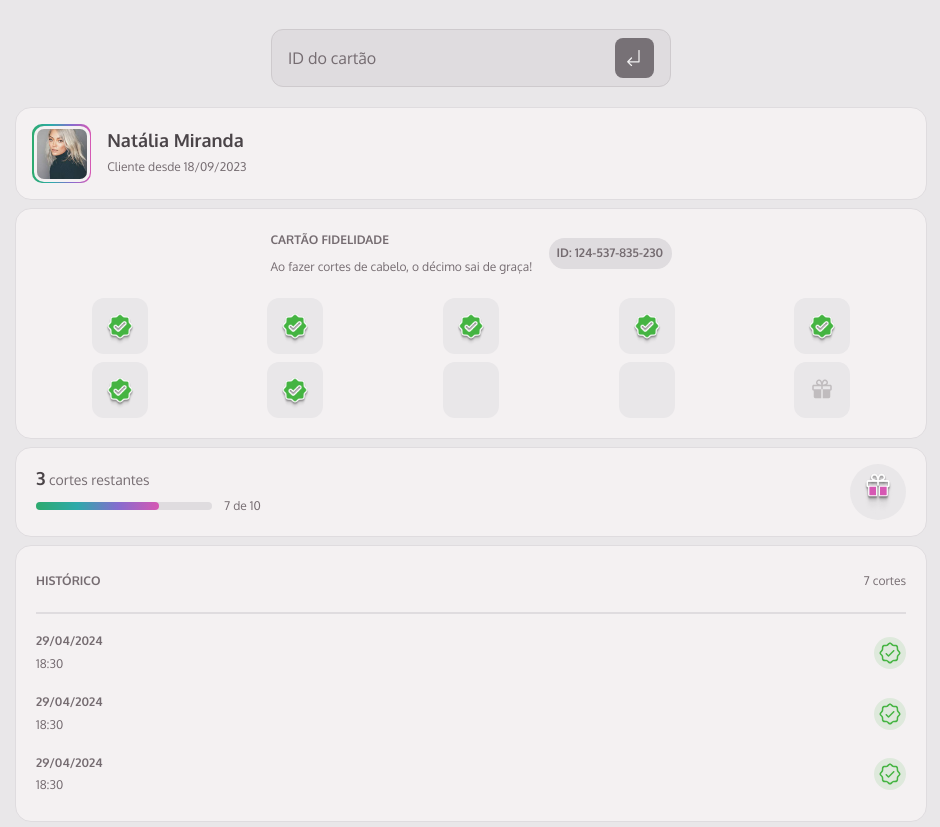
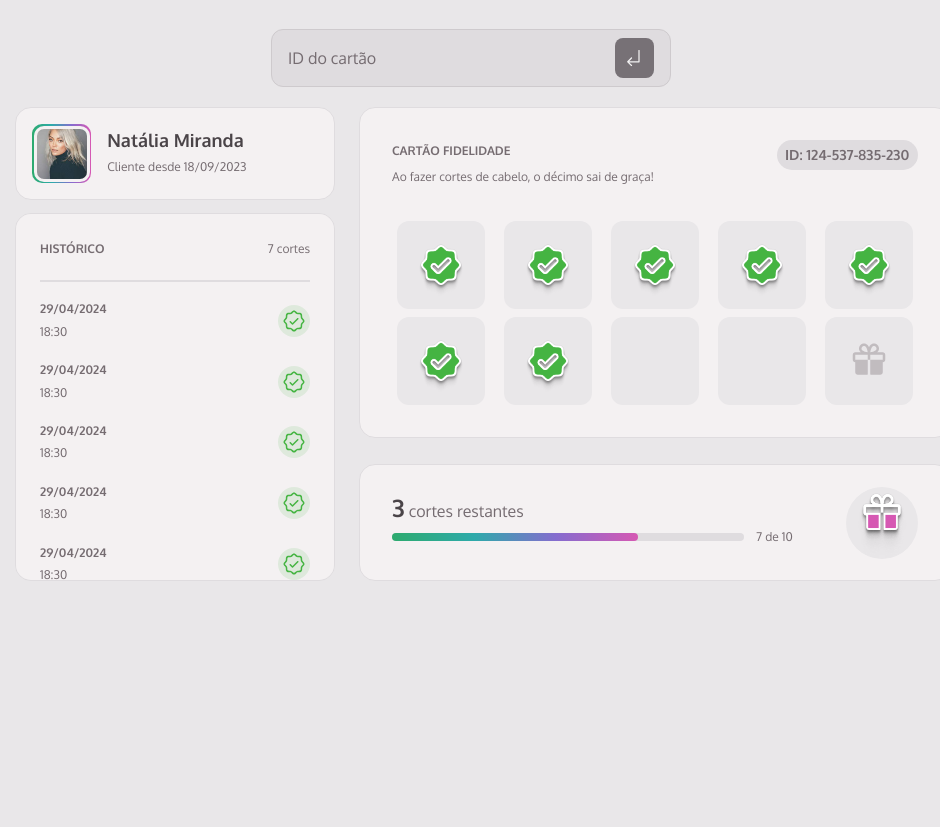
Before and after one commit to rmmena123/mba-member-club, a plain HTML site: page index.html in a window 1280 px wide. Shown: the part 123-950 px from the top of the page, without its empty margins (169-1109 px from the left). After the commit the page ends 800 px from the top, so only its background shows below. Drawn offline with Linux system fonts and the light colour scheme.

Commit message:
Feature: Desktop: Responsive CSS for desktop

```diff
--- a/index.html
+++ b/index.html
@@ -90,7 +90,7 @@
           <div class="item-check"></div>
 
           <div class="item-check">
-            <img src="./src/assets/gift.svg" />
+            <img class="gift-check" src="./src/assets/gift.svg" />
           </div>
         </div>
       </section>
@@ -155,6 +155,72 @@
               <img src="./src/assets/seal-check.svg" />
             </div>
           </div>
+
+          <div class="history-card">
+            <div class="time">
+              <p class="subtitle-sm">29/04/2024</p>
+              <p class="text-xs">18:30</p>
+            </div>
+
+            <div class="check">
+              <img src="./src/assets/seal-check.svg" />
+            </div>
+          </div>
+
+          <div class="history-card">
+            <div class="time">
+              <p class="subtitle-sm">29/04/2024</p>
+              <p class="text-xs">18:30</p>
+            </div>
+
+            <div class="check">
+              <img src="./src/assets/seal-check.svg" />
+            </div>
+          </div>
+
+          <div class="history-card">
+            <div class="time">
+              <p class="subtitle-sm">29/04/2024</p>
+              <p class="text-xs">18:30</p>
+            </div>
+
+            <div class="check">
+              <img src="./src/assets/seal-check.svg" />
+            </div>
+          </div>
+
+          <div class="history-card">
+            <div class="time">
+              <p class="subtitle-sm">29/04/2024</p>
+              <p class="text-xs">18:30</p>
+            </div>
+
+            <div class="check">
+              <img src="./src/assets/seal-check.svg" />
+            </div>
+          </div>
+
+          <div class="history-card">
+            <div class="time">
+              <p class="subtitle-sm">29/04/2024</p>
+              <p class="text-xs">18:30</p>
+            </div>
+
+            <div class="check">
+              <img src="./src/assets/seal-check.svg" />
+            </div>
+          </div>
+
+          <div class="history-card">
+            <div class="time">
+              <p class="subtitle-sm">29/04/2024</p>
+              <p class="text-xs">18:30</p>
+            </div>
+
+            <div class="check">
+              <img src="./src/assets/seal-check.svg" />
+            </div>
+          </div>
         </div>
       </section>
     </main>
--- a/src/styles/global.css
+++ b/src/styles/global.css
@@ -88,6 +88,17 @@ main {
   align-items: center;
   flex-direction: column;
   gap: var(--space-sm);
+
+  @media (min-width: 62em) {
+    display: grid;
+    align-items: start;
+    align-content: stretch;
+    grid-template-columns: 20rem 35.5rem;
+    grid-template-rows: 5.625rem 1fr 7.313rem;
+
+    column-gap: var(--space-xl);
+    row-gap: var(--space-base);
+  }
 }
 
 ul[role="list"] {
--- a/src/styles/history.css
+++ b/src/styles/history.css
@@ -2,6 +2,14 @@
   flex-direction: column;
   gap: var(--space-lg);
   padding: var(--space-xl) var(--space-lg);
+  height: 23rem;
+  overflow-y: scroll;
+
+  @media (min-width: 62em) {
+    grid-column: 1 / 2;
+    grid-row: 2 / 4;
+    padding: var(--space-xl);
+  }
 
   & .history-heading {
     width: 100%;
--- a/src/styles/loyal-card.css
+++ b/src/styles/loyal-card.css
@@ -3,10 +3,22 @@
   gap: var(--space-lg);
   padding: var(--space-lg);
 
+  @media (min-width: 62em) {
+    grid-column: 2 / 4;
+    grid-row: 1 / 3;
+    padding: var(--space-2xl);
+    gap: var(--space-2xl);
+  }
+
   & .card-heading {
     display: flex;
-    align-items: center;
+    align-items: start;
     gap: var(--space-base);
+    width: 100%;
+
+    @media (min-width: 22.5em) {
+      justify-content: space-between;
+    }
 
     & .card-info {
       display: flex;
@@ -25,6 +37,11 @@
 
       & p {
         width: 6.688rem;
+
+        @media (min-width: 62em) {
+          width: 7.813rem;
+          font-size: var(--fs-heading---subtitle--md);
+        }
       }
     }
   }
@@ -51,6 +68,16 @@
 
       border-radius: var(--border-radius-sm);
       background: var(--base---gray-200);
+
+      @media (min-width: 62em) {
+        width: 5.5rem;
+        height: 5.5rem;
+        padding: var(--space-md);
+
+        & .gift-check {
+          width: 2.5rem;
+        }
+      }
     }
   }
 }
--- a/src/styles/loyal-progress.css
+++ b/src/styles/loyal-progress.css
@@ -3,10 +3,28 @@
   padding: var(--space-base) var(--space-lg);
   justify-content: space-between;
 
+  @media (min-width: 62em) {
+    grid-column: 2 / 4;
+    grid-row: 3 / 4;
+    padding: var(--space-2xl);
+    height: 7.313rem;
+  }
+
   & .progress-info {
     display: flex;
     flex-direction: column;
     gap: var(--space-min);
+
+    & .progress-remaining {
+      @media (min-width: 62em) {
+        & p {
+          font-size: var(--fs-body---text--md);
+        }
+
+        & strong {
+          font-size: var(--fs-heading---title--md);
+        }
+      }
     }
 
     & .progress-bar {
@@ -31,6 +49,10 @@
         @media (min-width: 23.4em) {
           width: 11rem;
         }
+
+        @media (min-width: 62em) {
+          width: 22rem;
+        }
       }
 
       & progress::-webkit-progress-bar {
@@ -39,6 +61,7 @@
 
       & progress::-webkit-progress-value {
         background: var(--gradient-base);
+      }
     }
   }
 
@@ -52,5 +75,11 @@
 
     border-radius: var(--border-radius-full);
     background: var(--base---gray-200);
+
+    @media (min-width: 62em) {
+      width: 4.5rem;
+      height: 4.5rem;
+      padding: var(--space-min);
     }
   }
+}
--- a/src/styles/user-info.css
+++ b/src/styles/user-info.css
@@ -1,6 +1,11 @@
 .user-data {
   gap: var(--space-base);
   padding: var(--space-base);
+
+  @media (min-width: 62em) {
+    grid-column: 1 / 2;
+    grid-row: 1 / 2;
+  }
 
   & .user-profile {
     position: relative;
```
Lines whose indentation alone changed are shown as unchanged.
